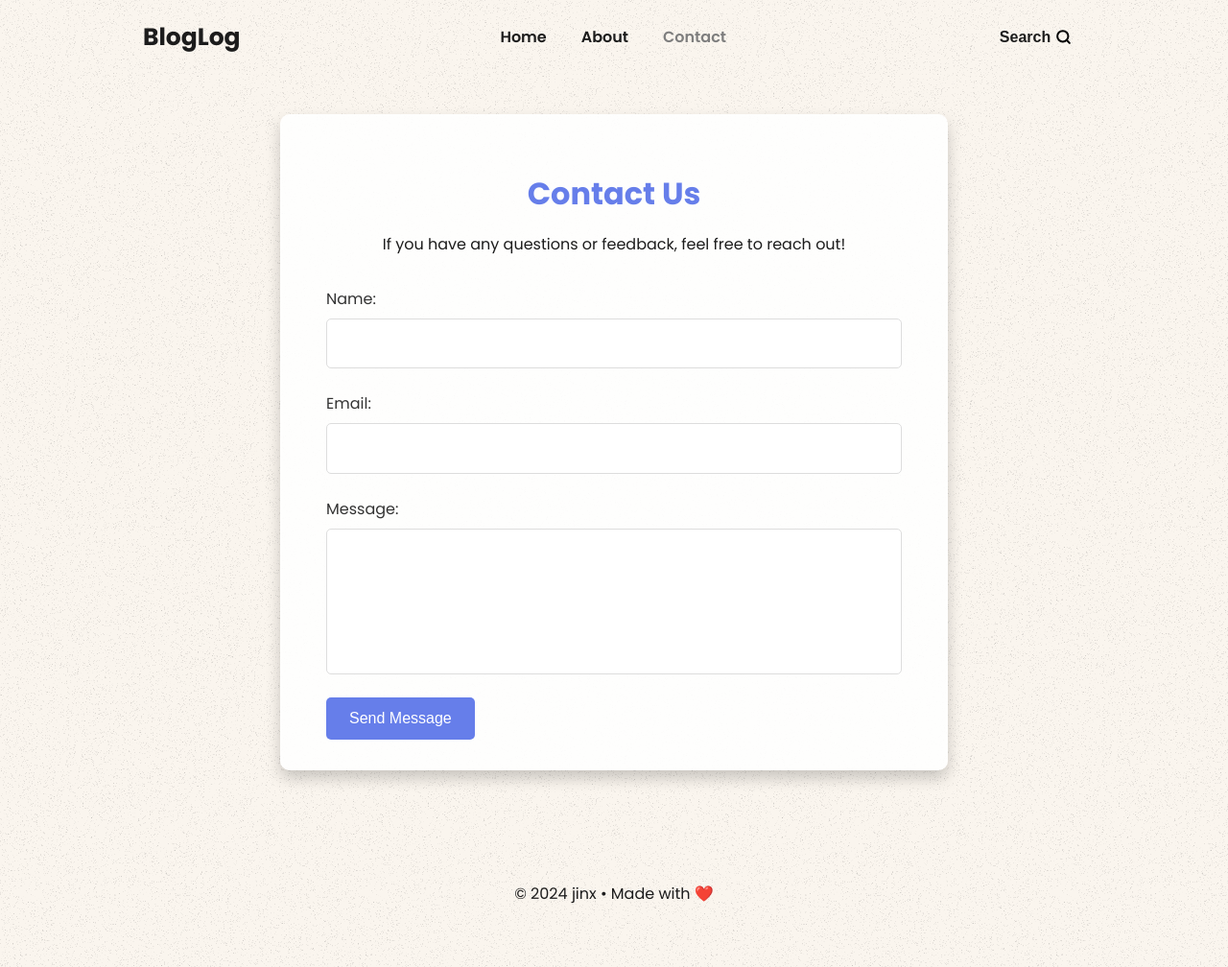
After one commit to jinx-vi-0/BlogLog, a Node server app: page /contact in a window 1280 px wide. The commit adds this page. Shown: the whole page at 96% size. Run offline with Node 20, Linux system fonts and the light colour scheme; some libraries are stand-ins or nearby versions.

Commit message:
contact page added

```diff
--- a/public/css/style.css
+++ b/public/css/style.css
@@ -397,3 +397,85 @@ img {
 .welcome-section a.cta-button:hover {
   background-color: #004d40;
 }
+
+/* Contact us page */
+/* Contact Section Styling */
+.contact-section {
+  width: 100%;
+  padding: 2rem 0;
+  display: flex;
+  justify-content: center;
+  align-items: center;
+}
+
+.contact-container {
+  background: rgba(255, 255, 255, 0.9);
+  border-radius: 10px;
+  padding: 2rem 3rem;
+  max-width: 600px;
+  width: 100%;
+  box-shadow: 0 8px 16px rgba(0, 0, 0, 0.2);
+}
+
+.contact-container h1 {
+  font-size: 2rem;
+  margin-bottom: 1rem;
+  color: #667eea;
+  text-align: center;
+}
+
+.contact-container p {
+  font-size: 1rem;
+  margin-bottom: 2rem;
+  text-align: center;
+}
+
+.form-group {
+  margin-bottom: 1.5rem;
+}
+
+.form-group label {
+  display: block;
+  margin-bottom: 0.5rem;
+  color: #333;
+}
+
+.form-group input,
+.form-group textarea {
+  width: 100%;
+  padding: 0.8rem;
+  border: 1px solid #ddd;
+  border-radius: 5px;
+  font-size: 1rem;
+}
+
+.form-group textarea {
+  resize: none;
+}
+
+.btn-submit {
+  display: inline-block;
+  padding: 0.8rem 1.5rem;
+  background: #667eea;
+  color: #fff;
+  border: none;
+  border-radius: 5px;
+  font-size: 1rem;
+  cursor: pointer;
+  transition: background 0.3s ease;
+}
+
+.btn-submit:hover {
+  background: #764ba2;
+}
+
+/* Message Styling */
+.message {
+  background-color: #d4edda;
+  color: #155724;
+  border: 1px solid #c3e6cb;
+  padding: 1rem;
+  margin-bottom: 1.5rem;
+  border-radius: 5px;
+  text-align: center;
+}
--- a/server/routes/main.js
+++ b/server/routes/main.js
@@ -1,6 +1,7 @@
 const express = require('express');
 const router = express.Router();
 const Post = require('../models/Post');
+const ContactMessage = require('../models/contactMessage');
 
 /**
  * GET /
@@ -128,6 +129,37 @@ router.get('/about', (req, res) => {
   });
 });
 
+/**
+ * GET /
+ * Contact
+*/
+router.get('/contact', (req, res) => {
+  res.render('contact', {
+    currentRoute: '/contact'
+  });
+});
+
+router.post('/send-message', async (req, res) => {
+  const { name, email, message } = req.body;
+
+  try {
+    // Create a new contact message
+    const newMessage = new ContactMessage({ name, email, message });
+    await newMessage.save();
+
+    // Render the contact page with a success message
+    res.render('contact', {
+      currentRoute: '/contact',
+      message: 'Thank you for reaching out! We will get back to you soon.',
+    });
+  } catch (error) {
+    console.error(error);
+    res.render('contact', {
+      currentRoute: '/contact',
+      message: 'There was an error sending your message. Please try again later.',
+    });
+  }
+});
 
 // function insertPostData() {
 //   Post.insertMany([
--- /dev/null
+++ b/views/contact.ejs
@@ -0,0 +1,29 @@
+<section class="contact-section">
+    <div class="contact-container">
+      <h1>Contact Us</h1>
+      <p>If you have any questions or feedback, feel free to reach out!</p>
+
+       <!-- Display success message if available -->
+       <% if (typeof message !== 'undefined') { %>
+        <div class="message">
+          <p><%= message %></p>
+        </div>
+      <% } %>
+
+      <form action="/send-message" method="POST">
+        <div class="form-group">
+          <label for="name">Name:</label>
+          <input type="text" id="name" name="name" required />
+        </div>
+        <div class="form-group">
+          <label for="email">Email:</label>
+          <input type="email" id="email" name="email" required />
+        </div>
+        <div class="form-group">
+          <label for="message">Message:</label>
+          <textarea id="message" name="message" rows="5" required></textarea>
+        </div>
+        <button type="submit" class="btn-submit">Send Message</button>
+      </form>
+    </div>
+  </section>
```
Also changed, not shown: server/models/contactMessage.js (added, +10 -0 lines).
